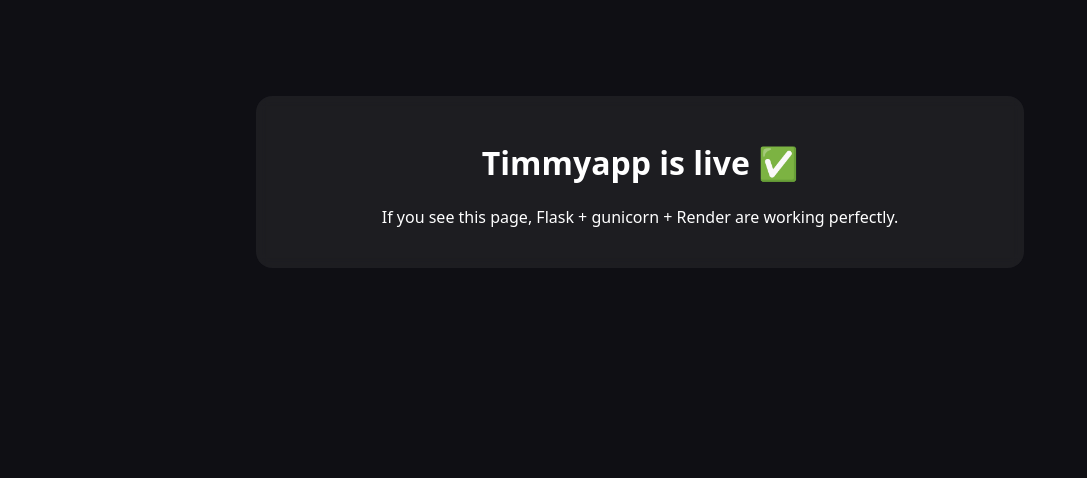
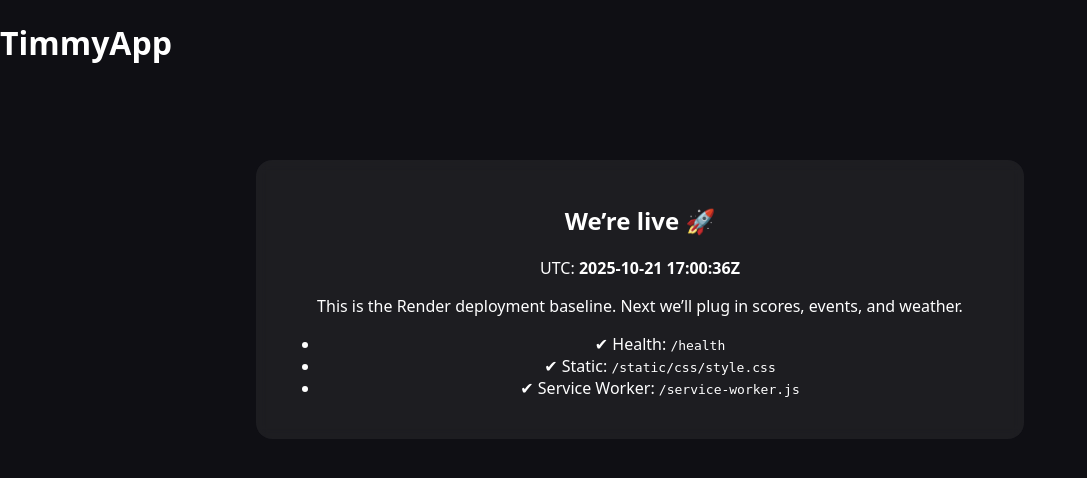
Before and after one commit to timmyjonesusn-netizen/https-github.com-timmyjonesusn-netizen-Football-scores-0A, a Flask app: page / in a window 1280 px wide. Shown: the top 478 px of the page, without its empty margins (0-1087 px from the left). Run offline with Flask 3, Linux system fonts and the light colour scheme.

Commit message:
Update index.html with dynamic app name and layout

```diff
--- a/templates/index.html
+++ b/templates/index.html
@@ -1,15 +1,36 @@
 <!doctype html>
 <html lang="en">
 <head>
-  <meta charset="utf-8">
-  <meta name="viewport" content="width=device-width, initial-scale=1">
-  <title>Timmyapp</title>
-  <link rel="stylesheet" href="{{ url_for('static', filename='css/style.css') }}">
+  <meta charset="utf-8" />
+  <meta name="viewport" content="width=device-width,initial-scale=1" />
+  <title>{{ app_name }} • Live</title>
+  <link rel="stylesheet" href="/static/css/style.css" />
+  <link rel="manifest" href="/static/manifest.webmanifest">
 </head>
 <body>
+  <header class="bar">
+    <div class="dot dot-green"></div>
+    <div class="dot dot-purple"></div>
+    <div class="dot dot-pink"></div>
+    <h1>{{ app_name }}</h1>
+  </header>
+
   <main class="wrap">
-    <h1>Timmyapp is live ✅</h1>
-    <p>If you see this page, Flask + gunicorn + Render are working perfectly.</p>
+    <h2>We’re live 🚀</h2>
+    <p>UTC: <strong>{{ now.strftime('%Y-%m-%d %H:%M:%S') }}Z</strong></p>
+    <p>This is the Render deployment baseline. Next we’ll plug in scores, events, and weather.</p>
+    <ul class="next">
+      <li>✔ Health: <code>/health</code></li>
+      <li>✔ Static: <code>/static/css/style.css</code></li>
+      <li>✔ Service Worker: <code>/service-worker.js</code></li>
+    </ul>
   </main>
+
+  <script>
+    // Register SW silently
+    if ('serviceWorker' in navigator) {
+      navigator.serviceWorker.register('/service-worker.js').catch(()=>{});
+    }
+  </script>
 </body>
 </html>
```
